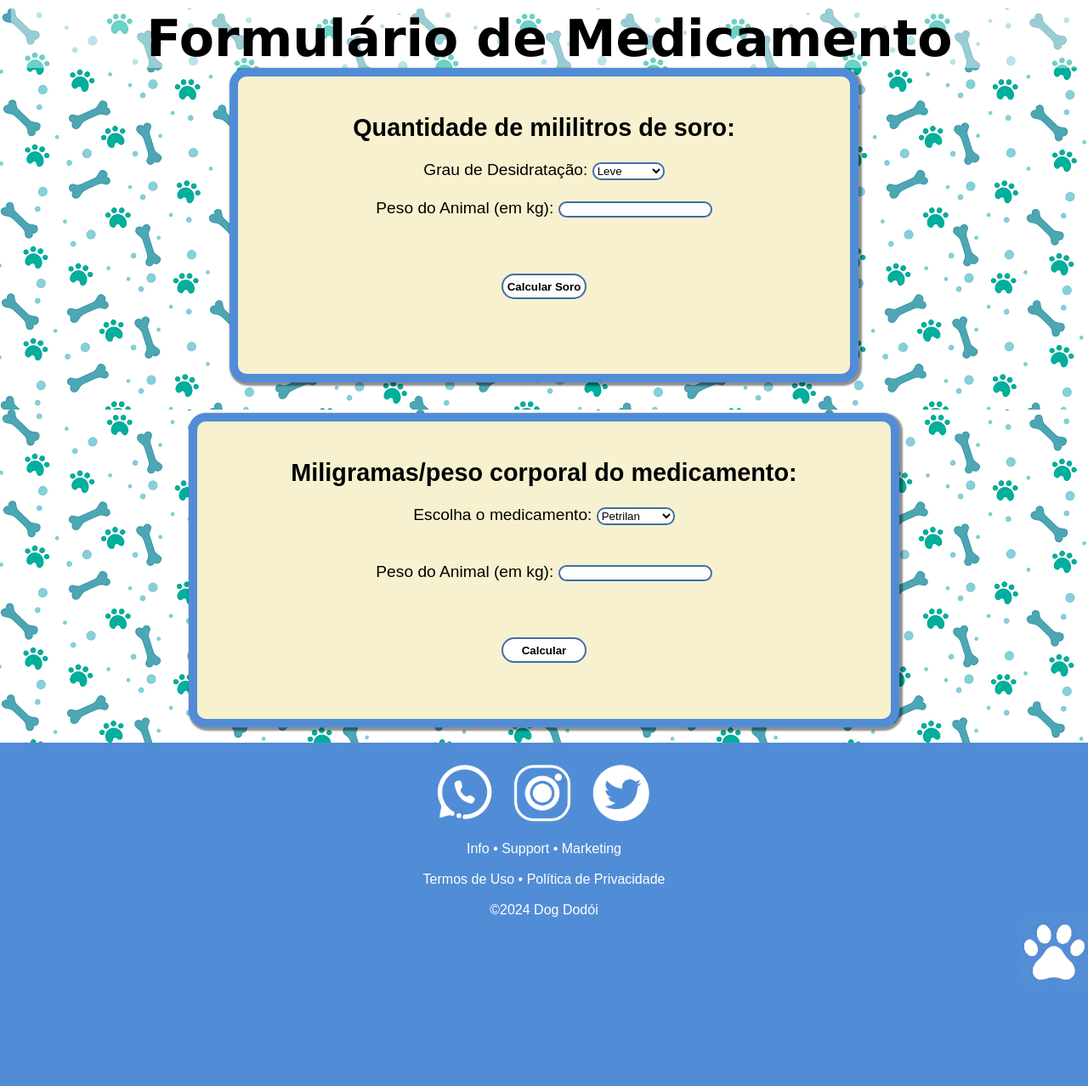
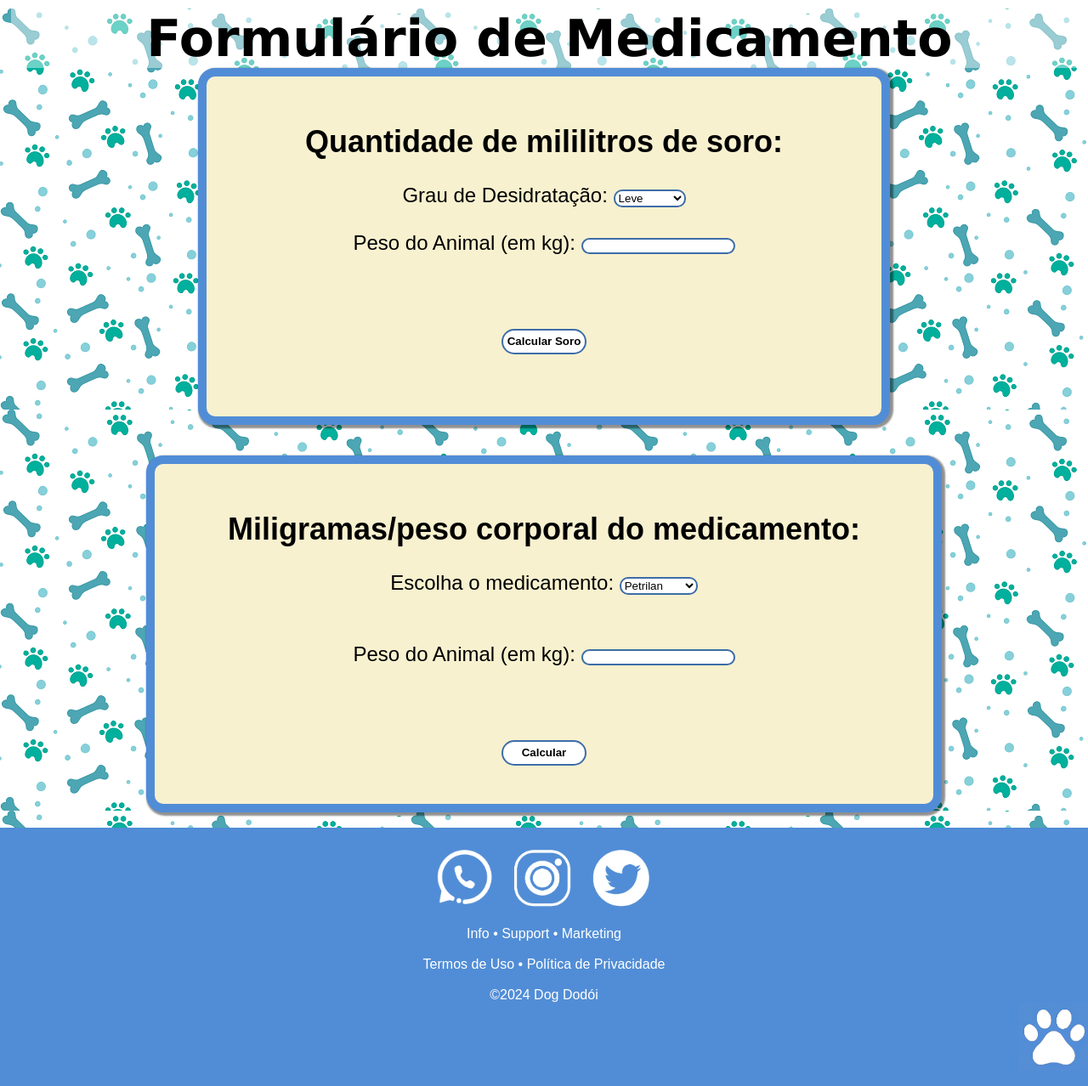
Before and after one commit to ciraht/dogdodoiAGORAVAI2, a Flask app: page /medicamento in a window 1280 px wide. Shown: the part 240-1518 px from the top of the page at 85% size. Before the commit the page ends 1393 px from the top, so only its background shows below. Run offline with Flask 3, Linux system fonts and the light colour scheme.

Commit message:
coisas xoisas

```diff
--- a/Templates/adicionar_paciente.html
+++ b/Templates/adicionar_paciente.html
@@ -112,7 +112,7 @@
         <div class="rodape2">
             <p>©2024 Dog Dodói</p>
         </div>
-        <div class="divdiv"><img src="../static/img/logo2.png" alt=""></div>
+        <div class="divdiv"><img src="../static/img/logo2.png" alt="" class="logo2"></div>
         <br>
     </div>
     </footer>
--- a/Templates/agendar_consulta.html
+++ b/Templates/agendar_consulta.html
@@ -81,7 +81,7 @@
         <div class="rodape2">
             <p>©2024 Dog Dodói</p>
         </div>
-        <div class="divdiv"><img src="../static/img/logo2.png" alt=""></div>
+        <div class="divdiv"><img src="../static/img/logo2.png" alt="" class="logo2"></div>
         <br>
     </div>
     </footer>
--- a/Templates/editar_paciente.html
+++ b/Templates/editar_paciente.html
@@ -24,8 +24,7 @@
                 <form action="/editar_paciente/{{ paciente[0] }}" method="post">
                     <label for="nome">Nome do Animal:</label>
                     <input type="text" id="nome" name="nome" value="{{ paciente[1] }}" required>
-                    <br>
-                    <label for="especie">Espécie do animal: </label><br>
+                    <label for="especie">Espécie do animal: </label>
                     <select id="especie" name="especie">
                         <option value="Cachorro">Cachorro</option>
                         <option value="Gato">Gato</option>
@@ -101,7 +100,7 @@
         <div class="rodape2">
             <p>©2024 Dog Dodói</p>
         </div>
-        <div class="divdiv"><img src="../static/img/logo2.png" alt=""></div>
+        <div class="divdiv"><img src="../static/img/logo2.png" alt="" class="logo2"></div>
         <br>
     </div>
     </footer>
--- a/static/css/adicionar_e_agendar.css
+++ b/static/css/adicionar_e_agendar.css
@@ -147,3 +147,6 @@ select option {
     display: flex;
     justify-content: end;
 }
+.logo2 {
+    height: 80px;
+}
--- a/static/css/medicamento.css
+++ b/static/css/medicamento.css
@@ -100,10 +100,10 @@ h1 {
     background-color: #F8F1CF;
     flex-grow: 1;
     border-radius: 20px 20px 20px 20px;
-    height: 350px;
+    height: 400px;
     border: 10px solid #518DD6;
     text-align: center;
-    font-size: larger;
+    font-size: x-large;
     box-shadow: 2px 2px 2px 2px rgba(0, 0, 0, 0.434);
 }
 .container {
@@ -135,5 +135,6 @@ h1 {
     {
         .cabecao div{
             height: 160px;
+            flex-wrap: wrap;
         }
     }
```
